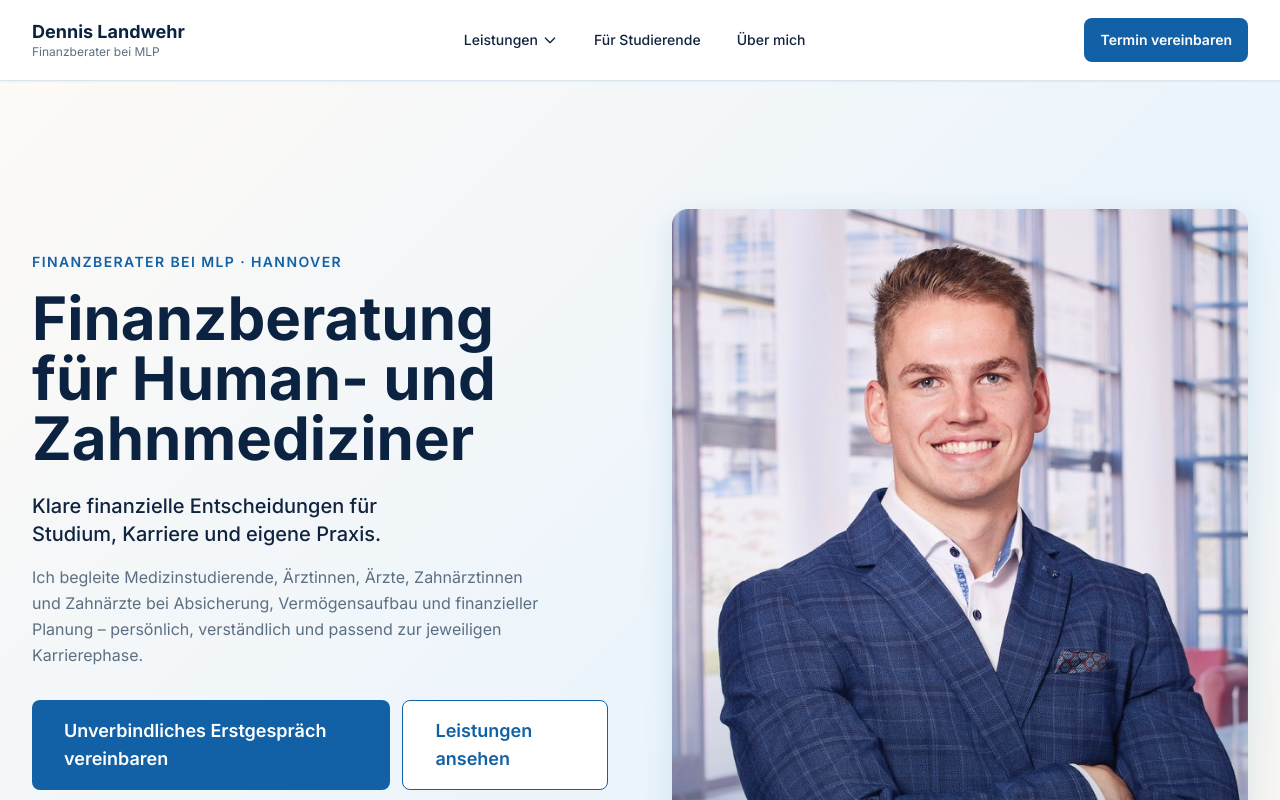
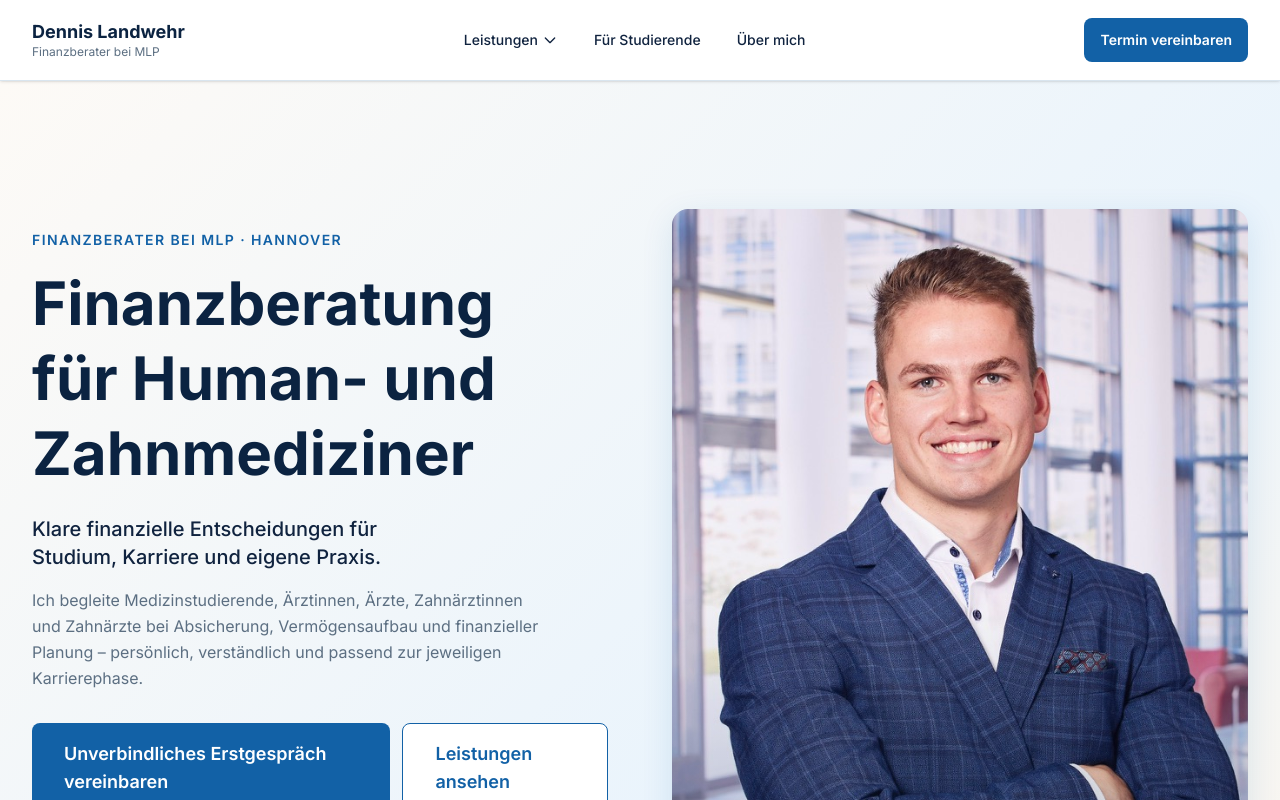
Before and after one commit to CHADEN23/Dennis-Landwehr-MLP-Website, a Next.js app: page / in a window 1280 px wide. Shown: the top 800 px of the page. Built offline with nearby package versions, Linux system fonts and the light colour scheme.

Commit message:
Migrate to Tailwind CSS v4 for Turbopack compatibility

```diff
--- a/package.json
+++ b/package.json
@@ -4,7 +4,7 @@
   "private": true,
   "scripts": {
     "dev": "next dev",
-    "build": "next build --no-turbopack",
+    "build": "next build",
     "start": "next start",
     "lint": "eslint src --ext .ts,.tsx",
     "typecheck": "tsc --noEmit",
@@ -18,6 +18,7 @@
     "react-dom": "^19.0.0"
   },
   "devDependencies": {
+    "@tailwindcss/postcss": "^4.3.2",
     "@testing-library/jest-dom": "^6.6.3",
     "@testing-library/react": "^16.3.0",
     "@types/jest": "^29.5.14",
@@ -31,7 +32,7 @@
     "jest-environment-jsdom": "^29.7.0",
     "postcss": "^8",
     "prettier": "^3.5.3",
-    "tailwindcss": "^3.4.17",
+    "tailwindcss": "^4.3.2",
     "ts-jest": "^29.3.4",
     "typescript": "^5"
   }
--- a/postcss.config.mjs
+++ b/postcss.config.mjs
@@ -1,8 +1,7 @@
 /** @type {import('postcss-load-config').Config} */
 const config = {
   plugins: {
-    tailwindcss: {},
-    autoprefixer: {},
+    "@tailwindcss/postcss": {},
   },
 };
 
--- a/src/app/globals.css
+++ b/src/app/globals.css
@@ -1,25 +1,37 @@
-@tailwind base;
-@tailwind components;
-@tailwind utilities;
+@import "tailwindcss";
 
-:root {
-  --background: #fdfaf6;
-  --foreground: #10233f;
-  --navy: #0b2341;
-  --primary: #1261a6;
-  --primary-hover: #0d4f8b;
-  --secondary: #eaf4fc;
-  --surface: #f6f9fc;
-  --border: #d9e5ef;
-  --muted: #5c6f82;
-  --focus: #1888d4;
-  --warm: #e8973a;
-  --warm-hover: #c97e28;
-  --warm-light: #fef6ec;
-  --warm-dark: #9a5c18;
-  --warm-border: #f5d5a3;
-  --teal: #0e9e8e;
-  --teal-light: #e6f7f5;
+@theme {
+  /* Colors */
+  --color-background: #fdfaf6;
+  --color-foreground: #10233f;
+  --color-navy: #0b2341;
+  --color-primary: #1261a6;
+  --color-primary-hover: #0d4f8b;
+  --color-secondary: #eaf4fc;
+  --color-surface: #f6f9fc;
+  --color-border: #d9e5ef;
+  --color-muted: #5c6f82;
+  --color-focus: #1888d4;
+  --color-warm: #e8973a;
+  --color-warm-hover: #c97e28;
+  --color-warm-light: #fef6ec;
+  --color-warm-dark: #9a5c18;
+  --color-warm-border: #f5d5a3;
+  --color-teal: #0e9e8e;
+  --color-teal-light: #e6f7f5;
+
+  /* Typography */
+  --font-sans: var(--font-inter), system-ui, -apple-system, sans-serif;
+
+  /* Sizing */
+  --max-width-content: 1280px;
+
+  /* Border radius */
+  --radius-card: 0.75rem;
+
+  /* Shadows */
+  --shadow-card: 0 2px 16px 0 rgba(18, 97, 166, 0.06);
+  --shadow-card-hover: 0 8px 32px 0 rgba(18, 97, 166, 0.12);
 }
 
 @layer base {
@@ -35,26 +47,25 @@
   }
 
   body {
-    background-color: var(--background);
-    color: var(--foreground);
-    font-family: var(--font-inter), system-ui, -apple-system, sans-serif;
+    background-color: var(--color-background);
+    color: var(--color-foreground);
+    font-family: var(--font-sans);
     line-height: 1.6;
     -webkit-font-smoothing: antialiased;
     -moz-osx-font-smoothing: grayscale;
   }
 
   :focus-visible {
-    outline: 2px solid var(--focus);
+    outline: 2px solid var(--color-focus);
     outline-offset: 3px;
     border-radius: 3px;
   }
 
-  /* Skip link */
   .skip-link {
     position: absolute;
     top: -100%;
     left: 0;
-    background: var(--navy);
+    background: var(--color-navy);
     color: #fff;
     padding: 0.75rem 1.5rem;
     font-weight: 600;
@@ -84,7 +95,6 @@
   }
 }
 
-/* Reduzierte Animationen für barrierefreie Darstellung */
 @media (prefers-reduced-motion: reduce) {
   *,
   *::before,
--- a/tailwind.config.js
+++ /dev/null
@@ -1,53 +0,0 @@
-/** @type {import('tailwindcss').Config} */
-const config = {
-  content: [
-    "./src/pages/**/*.{js,ts,jsx,tsx,mdx}",
-    "./src/components/**/*.{js,ts,jsx,tsx,mdx}",
-    "./src/app/**/*.{js,ts,jsx,tsx,mdx}",
-  ],
-  theme: {
-    extend: {
-      colors: {
-        background: "#fdfaf6",
-        foreground: "#10233f",
-        navy: "#0b2341",
-        primary: {
-          DEFAULT: "#1261a6",
-          hover: "#0d4f8b",
-        },
-        secondary: "#eaf4fc",
-        surface: "#f6f9fc",
-        border: "#d9e5ef",
-        muted: "#5c6f82",
-        focus: "#1888d4",
-        warm: {
-          DEFAULT: "#e8973a",
-          hover: "#c97e28",
-          light: "#fef6ec",
-          dark: "#9a5c18",
-          border: "#f5d5a3",
-        },
-        teal: {
-          DEFAULT: "#0e9e8e",
-          light: "#e6f7f5",
-        },
-      },
-      fontFamily: {
-        sans: ["var(--font-inter)", "system-ui", "sans-serif"],
-      },
-      maxWidth: {
-        content: "1280px",
-      },
-      borderRadius: {
-        card: "0.75rem",
-      },
-      boxShadow: {
-        card: "0 2px 16px 0 rgba(18, 97, 166, 0.06)",
-        "card-hover": "0 8px 32px 0 rgba(18, 97, 166, 0.12)",
-      },
-    },
-  },
-  plugins: [],
-};
-
-module.exports = config;
```
Also changed, not shown: 1 other file (tests, documents, lock files or other folders).
